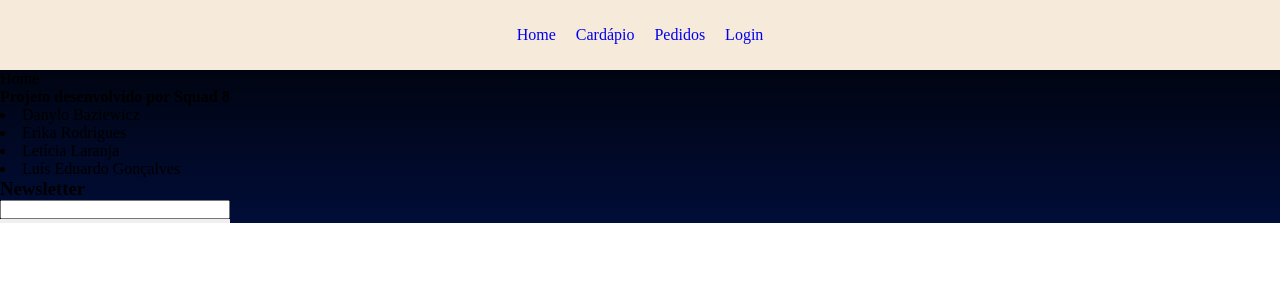
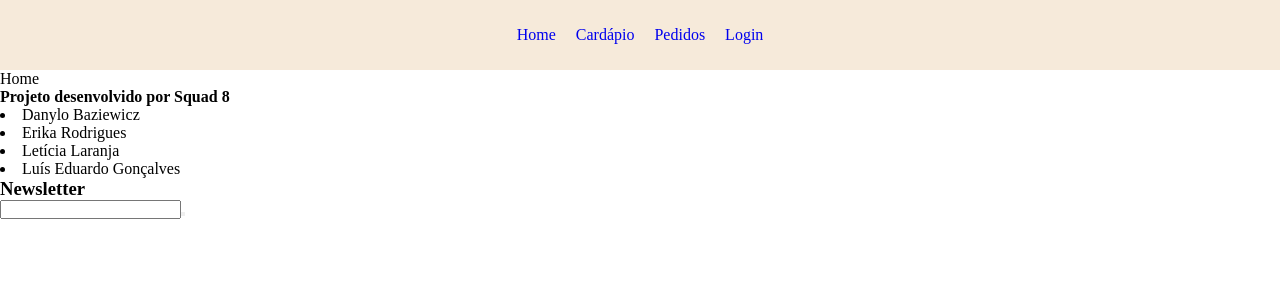
Before and after one commit to danbaziewicz/taberna-do-dragao, a React (Vite) app: page / in a window 1280 px wide. Shown: the top 300 px of the page. Built offline with nearby package versions, Linux system fonts and the light colour scheme.

Commit message:
refatoração de arquivos e pastas.

```diff
--- a/index.html
+++ b/index.html
@@ -2,7 +2,10 @@
 <html lang="en">
   <head>
     <meta charset="UTF-8" />
-    <link rel="icon" type="image/svg+xml" href="/vite.svg" />
+    <link
+      rel="stylesheet"
+      href="https://fonts.googleapis.com/icon?family=Material+Icons"
+    />
     <meta name="viewport" content="width=device-width, initial-scale=1.0" />
     <title>Vite + React</title>
   </head>
--- a/package.json
+++ b/package.json
@@ -9,8 +9,12 @@
     "preview": "vite preview"
   },
   "dependencies": {
+    "@emotion/react": "^11.10.4",
+    "@emotion/styled": "^11.10.4",
+    "@mui/material": "^5.10.3",
     "react": "^18.2.0",
     "react-dom": "^18.2.0",
+    "react-icons": "^4.4.0",
     "react-router-dom": "^6.3.0"
   },
   "devDependencies": {
--- a/src/App.css
+++ /dev/null
@@ -1,5 +0,0 @@
-div {
-  display: flex;
-  flex-direction: column;
-  justify-content: space-between;
-}
--- a/src/App.jsx
+++ /dev/null
@@ -1,28 +0,0 @@
-import './App.css'
-import {BrowserRouter, Routes, Route} from 'react-router-dom';
-import Header from './components/common/Header/Header';
-import Footer from './components/common/Footer/Footer';
-import Home from './pages/Home/Home';
-import Pedidos from './pages/Pedidos/Pedidos';
-import Cardapio from './pages/Cardapio/Cardapio';
-import Login from './pages/Login/Login';
-
-function App() {
-
-  return (
-    <div>
-      <BrowserRouter>
-        <Header />
-        <Routes>
-          <Route path='/' element={<Home />} />
-          <Route path='/pedidos' element={<Pedidos />} />
-          <Route path='/cardapio' element={<Cardapio />} />
-          <Route path='/login' element={<Login />} />
-        </Routes>
-        <Footer />
-      </BrowserRouter>
-    </div>
-  )
-}
-
-export default App
--- /dev/null
+++ b/src/Routes/Routes.jsx
@@ -0,0 +1,25 @@
+import React from 'react'
+import { BrowserRouter, Routes as Switch, Route } from 'react-router-dom'
+import Footer from '../components/common/Footer/Footer'
+import Header from '../components/common/Header/Header'
+import Cardapio from '../pages/Cardapio/Cardapio'
+import Home from '../pages/Home/Home'
+import Login from '../pages/Login/Login'
+import Pedidos from '../pages/Pedidos/Pedidos'
+
+const Routes = () => {
+    return (
+        <BrowserRouter>
+            <Header />
+            <Switch>
+                <Route path='/' element={<Home />} />
+                <Route path='/pedidos' element={<Pedidos />} />
+                <Route path='/cardapio' element={<Cardapio />} />
+                <Route path='/login' element={<Login />} />
+            </Switch>
+            <Footer/>
+        </BrowserRouter>
+    )
+}
+
+export default Routes
--- /dev/null
+++ b/src/Styles/reset.css
@@ -0,0 +1,10 @@
+* {
+    margin: 0;
+    padding: 0;
+    box-sizing: border-box;
+  }
+
+  body {
+    width: 100%;
+    height: 100vh;
+  }
--- a/src/index.css
+++ /dev/null
@@ -1,15 +0,0 @@
-* {
-  margin: 0;
-  padding: 0;
-  box-sizing: border-box;
-}
-
-body {
-  width: 100%;
-  height: 100vh;
-}
-#root {
-  display: flex;
-  align-content: space-between;
-  background-image: linear-gradient(180deg, #000000 0%, #010d38 100%);
-}
--- a/src/main.jsx
+++ b/src/main.jsx
@@ -1,10 +1,10 @@
-import React from 'react'
-import ReactDOM from 'react-dom/client'
-import App from './App'
-import './index.css'
+import React from "react";
+import ReactDOM from "react-dom/client";
+import Routes from "./Routes/Routes";
+import "./Styles/reset.css";
 
-ReactDOM.createRoot(document.getElementById('root')).render(
+ReactDOM.createRoot(document.getElementById("root")).render(
   <React.StrictMode>
-    <App />
+    <Routes />
   </React.StrictMode>
-)
+);
```
Also changed, not shown: src/Service/Service.jsx (added), src/assets/images/logo.png (renamed from src/assets/logo.png), 1 other file (tests, documents, lock files or other folders).
